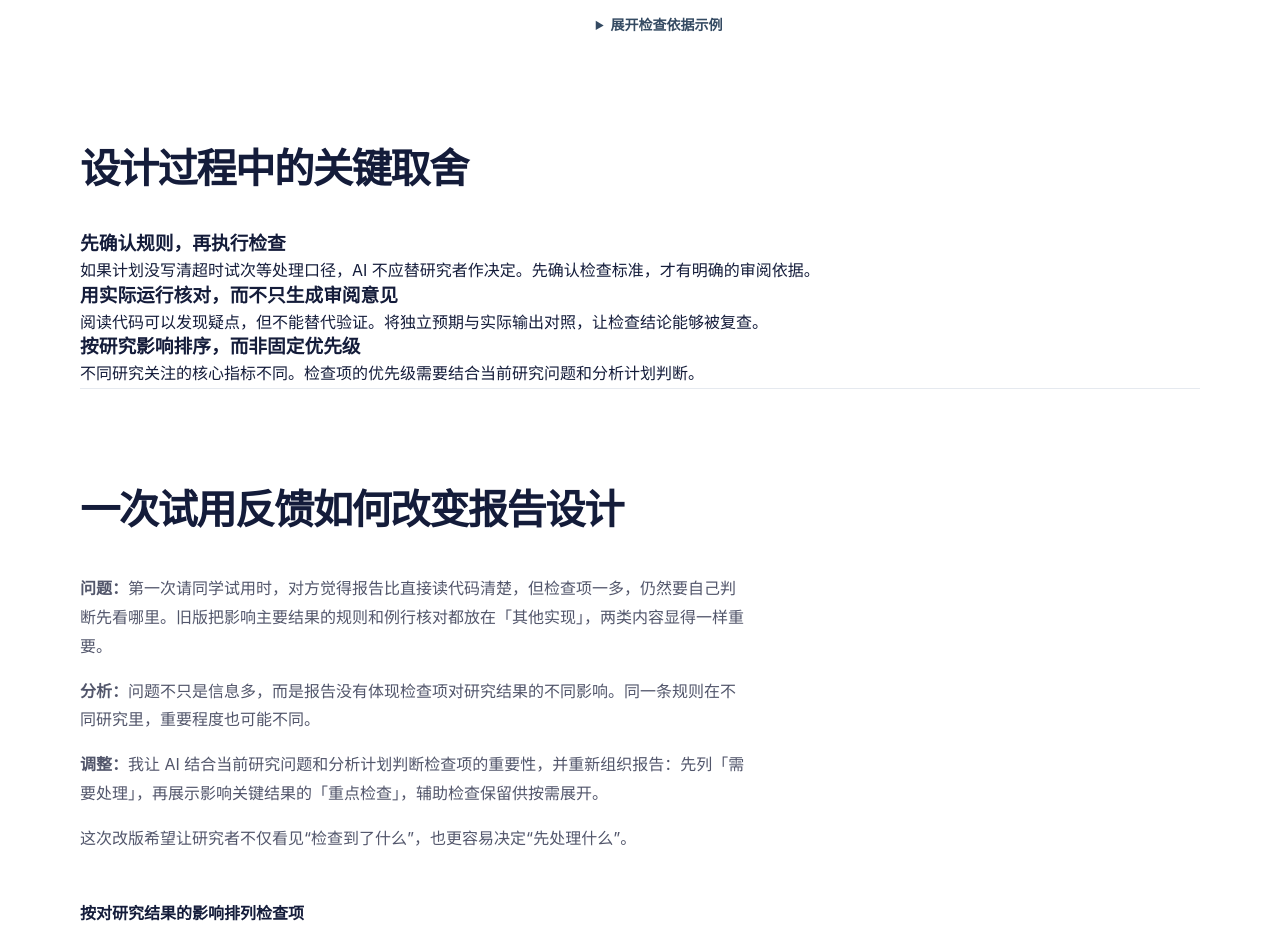
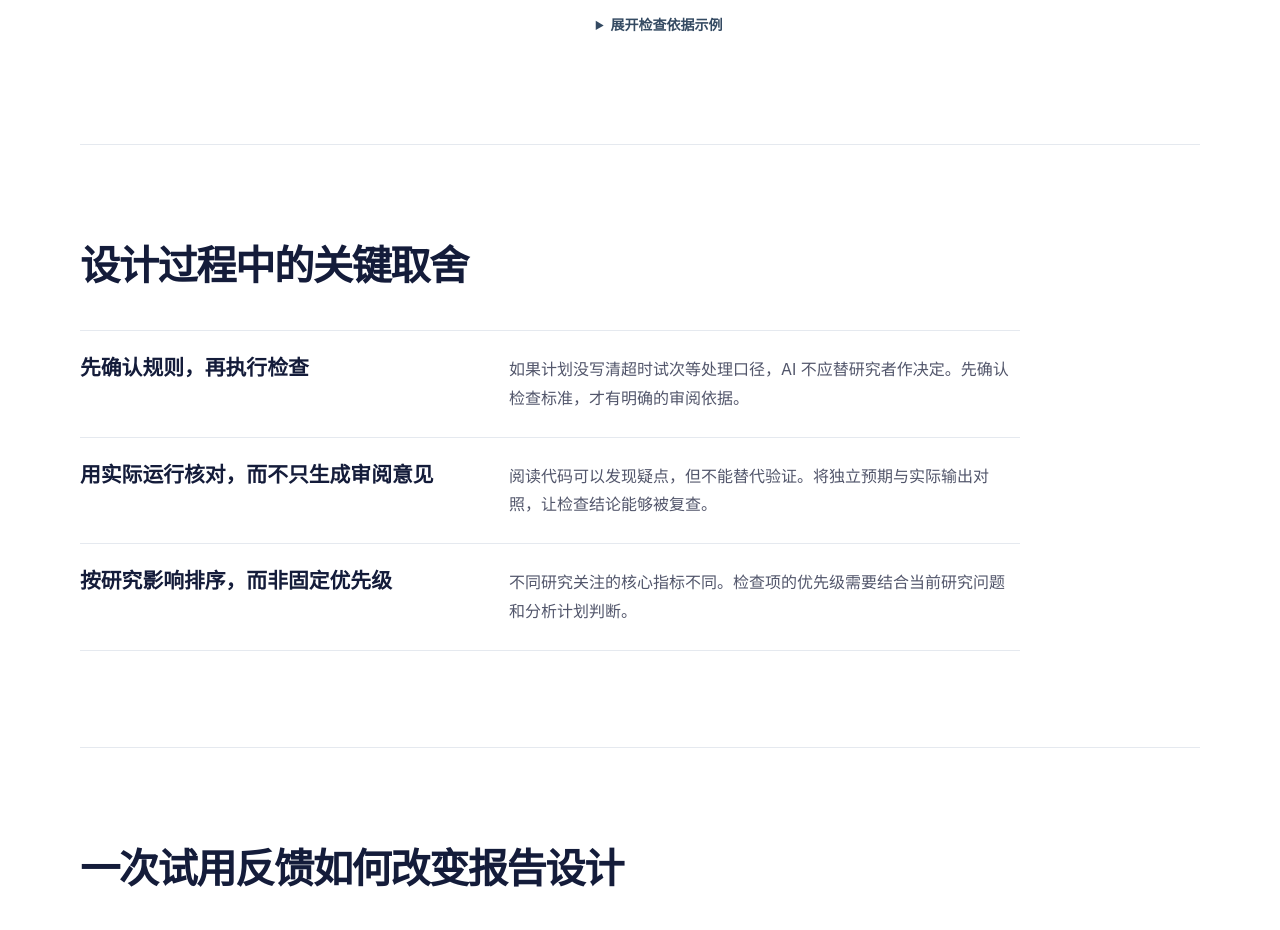
Before and after one commit to a853255726-liu/a853255726-liu.github.io, a plain HTML site: page research-code-audit.html in a window 1280 px wide. Shown: the part 3082-4012 px from the top of the page. Drawn offline with Linux system fonts and the light colour scheme.

Commit message:
Style key design decisions section on audit project page

```diff
--- a/research-audit.css
+++ b/research-audit.css
@@ -67,7 +67,7 @@ img { display: block; width: 100%; height: auto; }
 .action:hover { background: #5903cb; transform: translateY(-2px); }
 .action:active { transform: translateY(1px); }
 
-.motivation, .workflow, .iteration { border-top: 1px solid var(--line); }
+.motivation, .workflow, .decisions, .iteration { border-top: 1px solid var(--line); }
 .section-heading { margin-bottom: clamp(24px, 3.5vw, 40px); }
 .section-heading h2 { font-size: clamp(1.65rem, 3.15vw, 2.7rem); font-weight: 700; letter-spacing: -.038em; }
 .motivation { padding-block: var(--section-space); }
@@ -270,6 +270,18 @@ img { display: block; width: 100%; height: auto; }
 .evidence-body { padding: 8px 0 0; }
 .text-link { display: inline-flex; align-items: center; min-height: 44px; font-size: 14px; text-underline-offset: .2em; }
 
+.decisions { padding-block: var(--section-space); }
+.decision-list { display: grid; gap: 0; max-width: 940px; border-top: 1px solid var(--line); }
+.decision-item {
+  display: grid;
+  grid-template-columns: minmax(0, .85fr) minmax(0, 1.15fr);
+  align-items: baseline;
+  gap: 12px clamp(24px, 4vw, 60px);
+  padding-block: 24px;
+  border-bottom: 1px solid var(--line);
+}
+.decision-item h3 { font-size: clamp(1.1rem, 1.9vw, 1.3rem); font-weight: 680; }
+.decision-item p { max-width: 43em; color: var(--muted); }
 .iteration { padding-block: var(--section-space); }
 .report-comparison { margin-top: clamp(26px, 4vw, 46px); }
 .report-comparison figcaption { margin-bottom: 12px; font-size: 16px; font-weight: 650; }
@@ -380,7 +392,7 @@ img { display: block; width: 100%; height: auto; }
 
 @media (max-width: 760px) {
   :root { --gutter: 20px; }
-  .intro, .step, .comparison-grid {
+  .intro, .step, .decision-item, .comparison-grid {
     grid-template-columns: minmax(0, 1fr);
   }
   .intro { padding-block: 44px 48px; }
```
